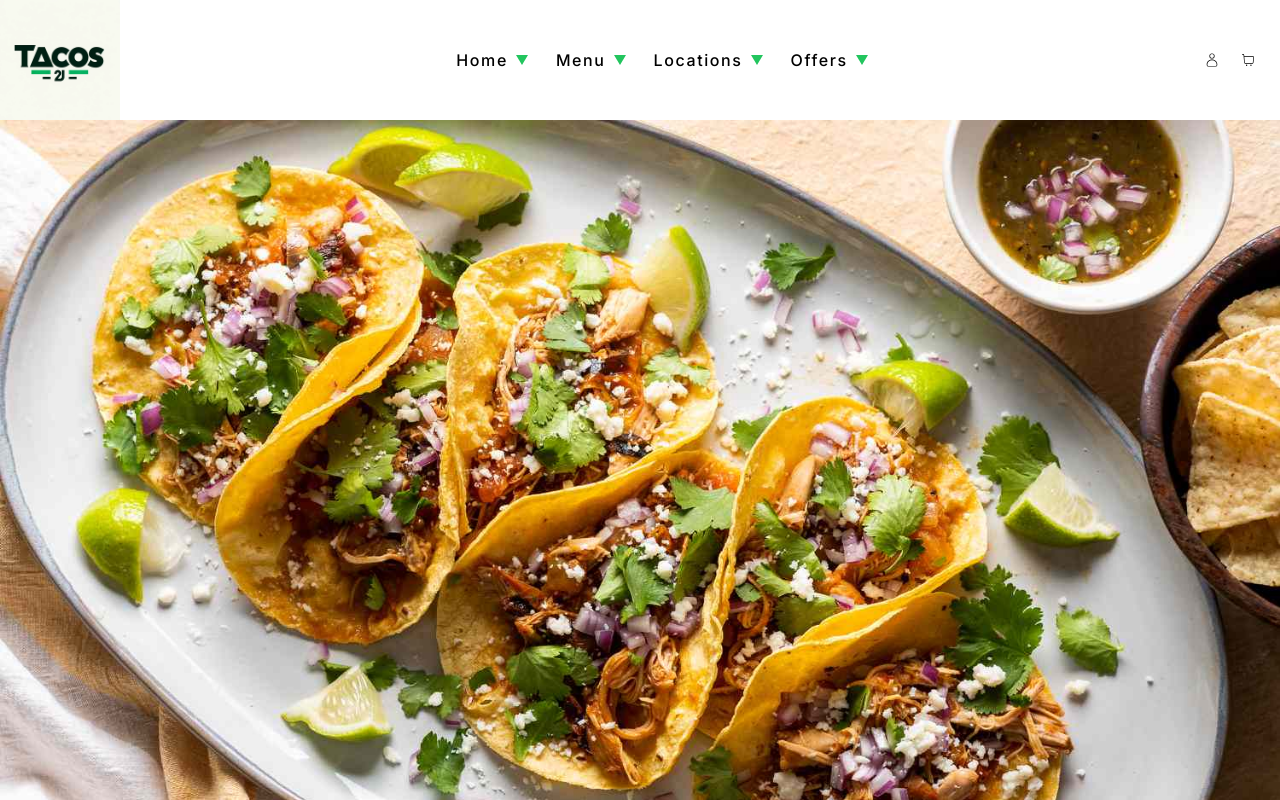
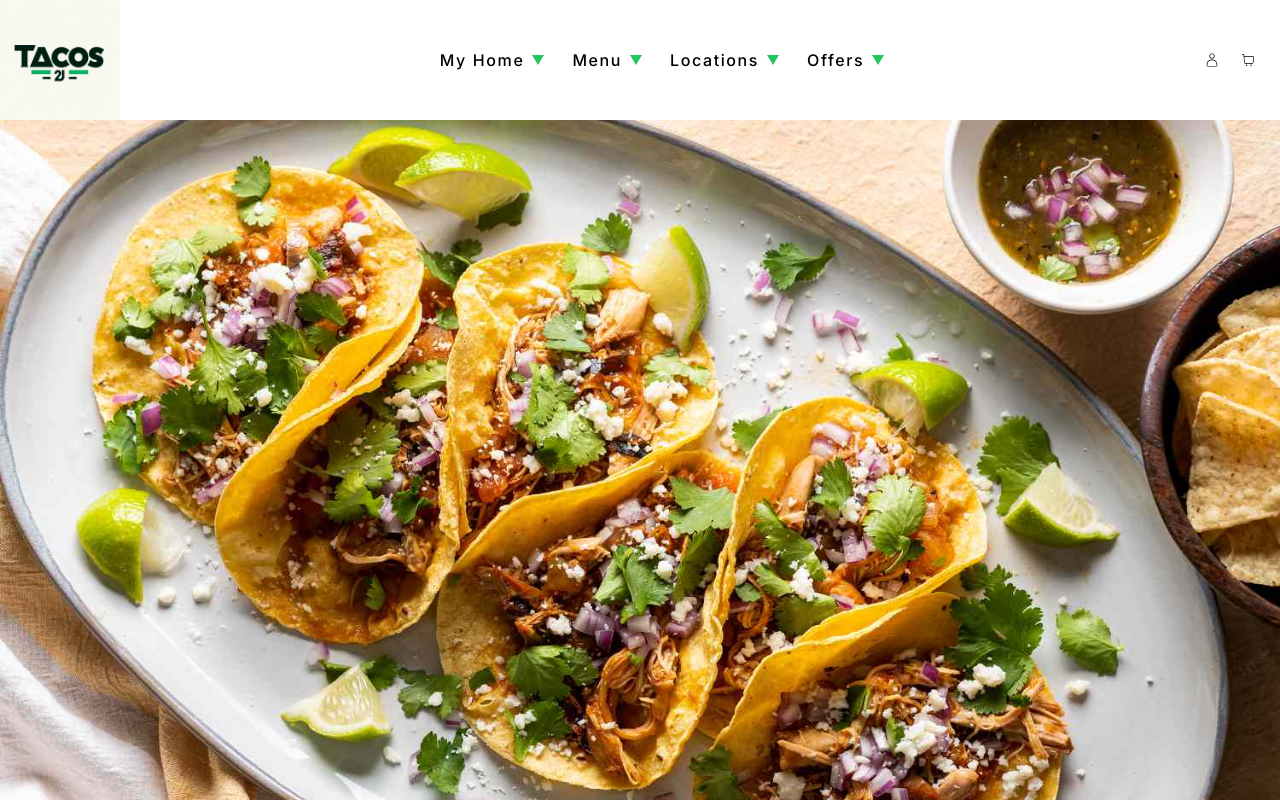
Before and after one commit to felixlush/AdvSoftDev-RestaurantApp, a Next.js app: page / in a window 1280 px wide. Shown: the top 800 px of the page. Built offline with nearby package versions, Linux system fonts and the light colour scheme.

Commit message:
Added My Home

```diff
--- a/app/components/Header.tsx
+++ b/app/components/Header.tsx
@@ -33,7 +33,7 @@ export default function Header(){
             />
             <div className='flex gap-7 justify-center'>
                 <NavLink
-                    title={"Home"}
+                    title={"My Home"}
                     subtitles={["My Home", "Website Home"]}
                     onClick={() => handleMenuClick("home")}
                     isOpen={openMenu == "home"}
```
